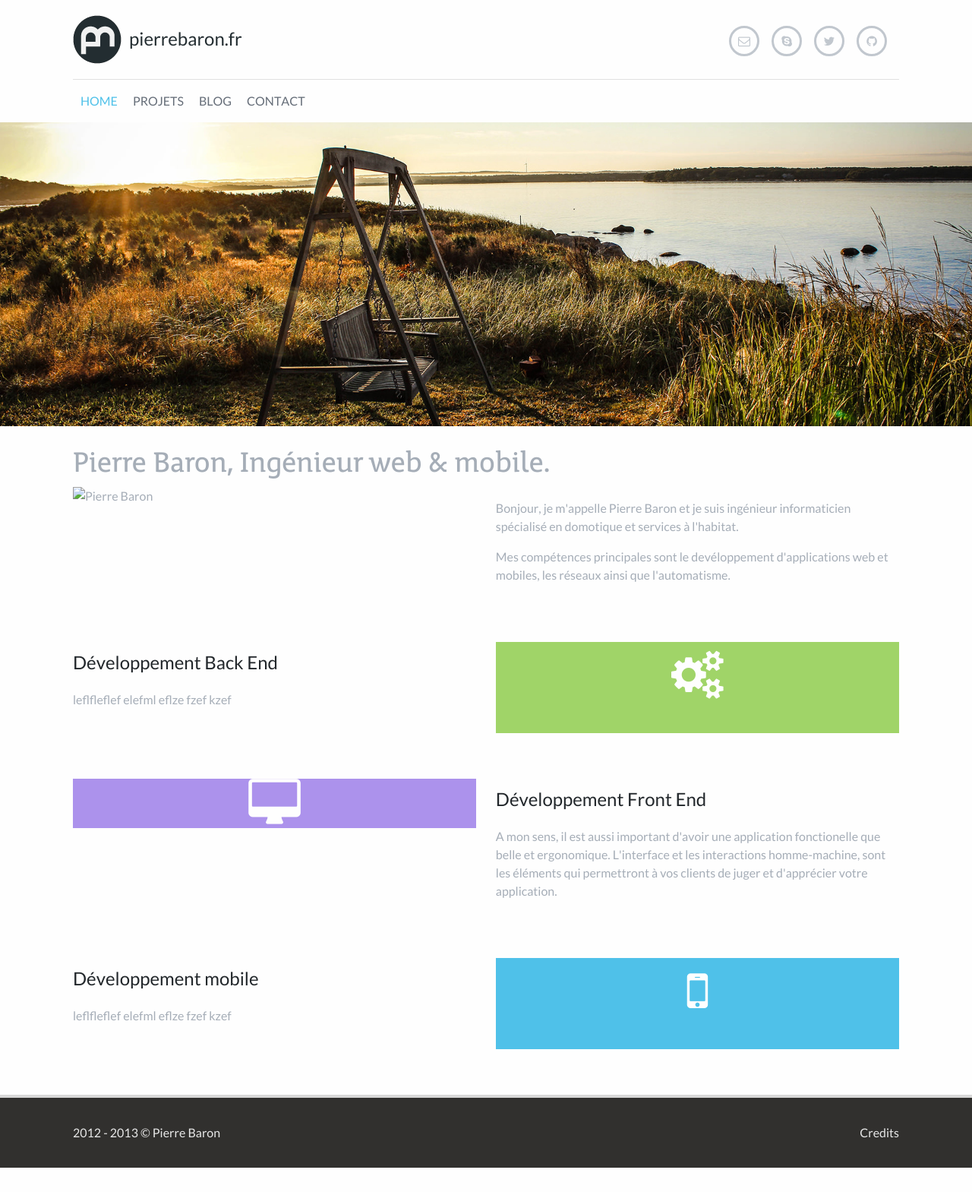
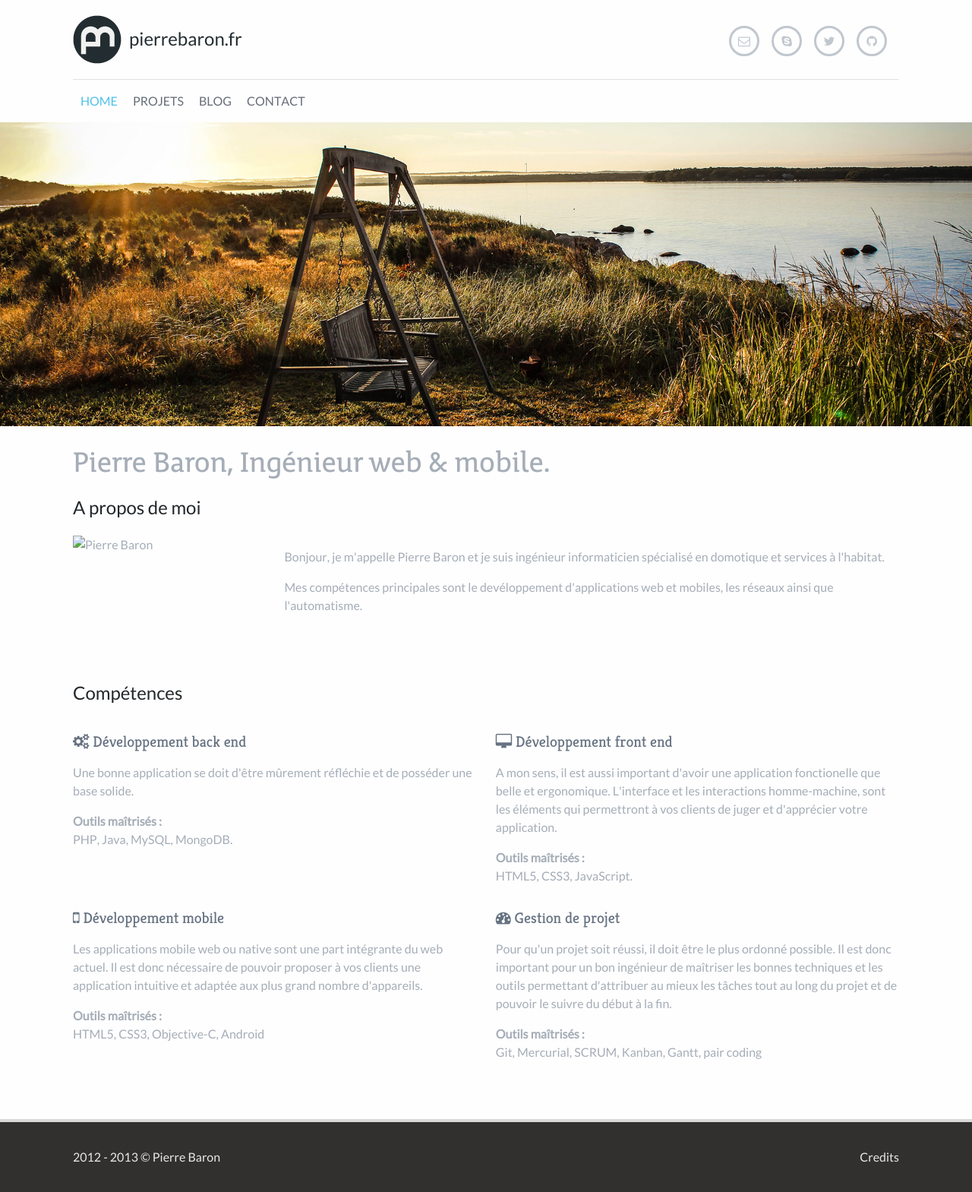
Before and after one commit to prbaron/prbaron.github.com, a Jekyll site: the page built from index.html, in a window 1280 px wide. Shown: the whole page at 76% size. Built offline with Jekyll 4.4.1, drawn with Linux system fonts in a browser that asks for light colours; Markdown is read by kramdown in place of the engine named in the settings; before the commit the page ends 1537 px from its top, so only the background shows below that.

Commit message:
modification style et contenu page d'accueil

```diff
--- a/css/style.css
+++ b/css/style.css
@@ -1479,12 +1479,28 @@ section {
   .grid12:last-child {
     margin-right: 0; }
 
+.grid9 {
+  display: block;
+  float: left;
+  margin-right: 2.35765%;
+  width: 74.41059%; }
+  .grid9:last-child {
+    margin-right: 0; }
+
 .grid6 {
   display: block;
   float: left;
   margin-right: 2.35765%;
   width: 48.82117%; }
   .grid6:last-child {
+    margin-right: 0; }
+
+.grid3 {
+  display: block;
+  float: left;
+  margin-right: 2.35765%;
+  width: 23.23176%; }
+  .grid3:last-child {
     margin-right: 0; }
 
 header .logo {
@@ -1652,30 +1668,54 @@ section {
     margin-bottom: 0; }
   section .home-icon {
     text-align: center;
-    -webkit-transition: background 0.5s ease-in-out;
-    -moz-transition: background 0.5s ease-in-out;
-    transition: background 0.5s ease-in-out; }
-
-.home-back-end .home-icon {
-  background: #a0d468;
-  color: #fefefe;
-  height: 120px;
-  line-height: 120px; }
+    vertical-align: middle; }
+  section.home-skill .home-icon {
+    -webkit-transition: all 0.5s ease-in-out;
+    -moz-transition: all 0.5s ease-in-out;
+    transition: all 0.5s ease-in-out; }
+  section.home-skill [class^="grid"] {
+    display: table-cell;
+    float: none; }
+
 .home-back-end:hover .home-icon {
-  background: #8cc152; }
-
-.home-front-end .home-icon {
-  background: #ac92ec;
-  color: #fefefe; }
+  color: #a0d468; }
+
 .home-front-end:hover .home-icon {
-  background: #967adc; }
-
-.home-mobile .home-icon {
-  background: #4fc1e9;
-  color: #fefefe;
-  line-height: 120px; }
+  color: #ac92ec; }
+
 .home-mobile:hover .home-icon {
-  background: #3bafda; }
+  color: #4fc1e9; }
+
+.skills {
+  *zoom: 1;
+  display: block;
+  padding-left: 0;
+  margin: 0; }
+  .skills:before, .skills:after {
+    content: " ";
+    display: table; }
+  .skills:after {
+    clear: both; }
+  .skills .skill {
+    display: block;
+    float: left;
+    margin-right: 2.35765%;
+    width: 48.82117%; }
+    .skills .skill:last-child {
+      margin-right: 0; }
+    .skills .skill:nth-child(2n) {
+      margin-right: 0; }
+    .skills .skill:nth-child(2n+1) {
+      clear: left; }
+    @media screen and (max-width: 480px) {
+      .skills .skill {
+        display: block;
+        float: left;
+        margin-right: 2.35765%;
+        width: 100%;
+        margin-right: 0; }
+        .skills .skill:last-child {
+          margin-right: 0; } }
 
 .projects {
   *zoom: 1;
@@ -1705,15 +1745,6 @@ section {
       @media screen and (max-width: 480px) {
         .projects .project img {
           display: none; } }
-    @media screen and (max-width: 480px) {
-      .projects .project {
-        display: block;
-        float: left;
-        margin-right: 2.35765%;
-        width: 100%;
-        margin-right: 0; }
-        .projects .project:last-child {
-          margin-right: 0; } }
     @media screen and (min-width: 481px) and (max-width: 768px) {
       .projects .project {
         display: block;
@@ -1726,6 +1757,15 @@ section {
           margin-right: 0; }
         .projects .project:nth-child(2n+1) {
           clear: left; } }
+    @media screen and (max-width: 480px) {
+      .projects .project {
+        display: block;
+        float: left;
+        margin-right: 2.35765%;
+        width: 100%;
+        margin-right: 0; }
+        .projects .project:last-child {
+          margin-right: 0; } }
 
 .project-info i {
   display: inline-block;
--- a/index.html
+++ b/index.html
@@ -5,40 +5,38 @@ tagline : Pierre Baron, Ingénieur web & mobile.
 image   : index
 ---
 <section>
-    <div class="grid6">
+    <h2>A propos de moi</h2>
+    <div class="grid3">
         <img src="" alt="Pierre Baron" />
     </div>
-    <div class="grid6">
+    <div class="grid9">
         <p>Bonjour, je m'appelle Pierre Baron et je suis ingénieur informaticien spécialisé en domotique et services à l'habitat.</p>
         <p>Mes compétences principales sont le devéloppement d'applications web et mobiles, les réseaux ainsi que l'automatisme.</p>
     </div>
 </section>
-<section class="home-back-end">
-    <div class="grid6">
-        <h2>Développement Back End</h2>
-        <p>leflfleflef elefml eflze fzef kzef</p>
-    </div>
-    <div class="grid6 home-icon">
-        <i class="icon-cogs icon-4x"></i>
+
+<section>
+    <h2>Compétences</h2>
+    <ul class="skills">
+        <li class="skill">
+            <h3><i class="icon-cogs"></i> Développement back end</h3>
+            <p>Une bonne application se doit d'être mûrement réfléchie et de posséder une base solide.</p>
+            <p><strong>Outils maîtrisés : </strong><br/> PHP, Java, MySQL, MongoDB.</p>
+        </li>
+         <li class="skill">
+            <h3><i class="icon-desktop"></i> Développement front end</h3>
+            <p>A mon sens, il est aussi important d'avoir une application fonctionelle que belle et ergonomique. L'interface et les interactions homme-machine, sont les éléments qui permettront à vos clients de juger et d'apprécier votre application.</p>
+            <p><strong>Outils maîtrisés : </strong><br/> HTML5, CSS3, JavaScript.</p>
+        </li>
+         <li class="skill">
+            <h3><i class="icon-mobile-phone"></i> Développement mobile</h3>
+            <p>Les applications mobile web ou native sont une part intégrante du web actuel. Il est donc nécessaire de pouvoir proposer à vos clients une application intuitive et adaptée aux plus grand nombre d'appareils. </p>
+             <p><strong>Outils maîtrisés : </strong><br/> HTML5, CSS3, Objective-C, Android
+        </li>
+         <li class="skill">
+            <h3><i class="icon-dashboard"></i> Gestion de projet</h3>
+            <p>Pour qu'un projet soit réussi, il doit être le plus ordonné possible. Il est donc important pour un bon ingénieur de maîtriser les bonnes techniques et les outils permettant d'attribuer au mieux les tâches tout au long du projet et de pouvoir le suivre du début à la fin.</p>
+             <p><strong>Outils maîtrisés : </strong><br/> Git, Mercurial, SCRUM, Kanban, Gantt, pair coding</p>
+        </li>
     </div>
 </section>
-<section class="home-front-end">
-    <div class="grid6 home-icon">
-        <i class="icon-desktop icon-4x"></i>
-    </div>
-    <div class="grid6">
-        <h2>Développement Front End</h2>
-        <p>A mon sens, il est aussi important d'avoir une application fonctionelle que belle et ergonomique. L'interface et les interactions homme-machine, sont les éléments qui permettront à vos clients de juger et d'apprécier votre application.</p>
-    </div>
-</section>
-
-<section class="home-mobile">
-    <div class="grid6">
-        <h2>Développement mobile</h2>
-        <p>leflfleflef elefml eflze fzef kzef</p>
-    </div>
-    <div class="grid6 home-icon">
-        <i class="icon-mobile-phone icon-4x"></i>
-    </div>
-
-</section>
```
Also changed, not shown: sass/style.scss (+44 -29 lines).
